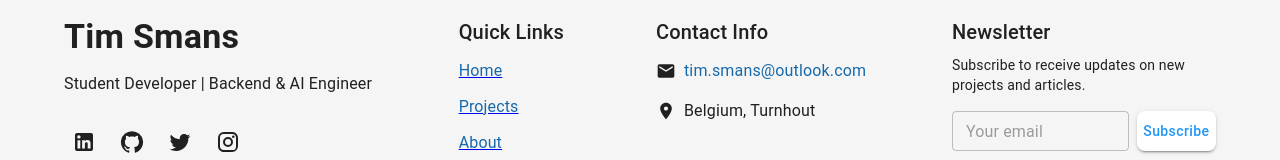
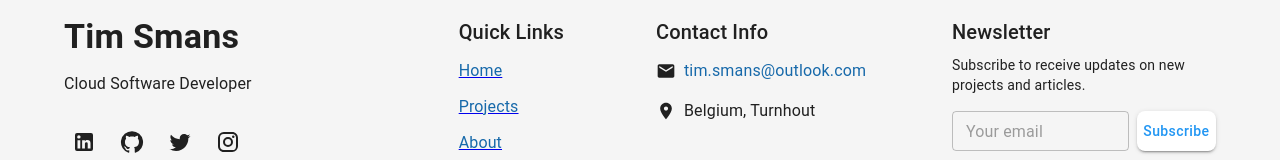
Before and after one commit to Tim-Smans/portfolio, a Next.js app: page /admin/login in a window 1280 px wide. Shown: the part 920-1080 px from the top of the page. Built offline with nearby package versions, Linux system fonts and the light colour scheme; no server answers.

Commit message:
Changed homepage hero title and footer description

```diff
--- a/src/components/home/heroSection.tsx
+++ b/src/components/home/heroSection.tsx
@@ -18,10 +18,10 @@ const HeroSection: FC = () => {
             Hi, I&apos;m <Box component="span" color="primary.main">Tim Smans</Box>
           </Typography>
           <Typography variant="h4" gutterBottom color="text.secondary">
-            Student Developer
+            Cloud Software Developer
           </Typography>
           <Typography variant="body1" color="text.secondary" paragraph>
-          I am an enthusiastic student developer, having recently completed an enriching and challenging internship experience in Finland          </Typography>
+          I am an enthusiastic junior developer, having recently completed an enriching and challenging internship experience in Finland, and finishing my studies Summa cum laude.          </Typography>
           <Stack direction="row" spacing={2}>
             <Link href={'/projects'}>
               <Button variant="contained" size="large">
--- a/src/components/shared/footer.tsx
+++ b/src/components/shared/footer.tsx
@@ -98,7 +98,7 @@ export default function Footer() {
                 Tim Smans
               </Typography>
               <Typography variant="subtitle1" sx={{ mb: 2 }}>
-              Student Developer | Backend & AI Engineer
+              Cloud Software Developer
               </Typography>
 
             </Box>
```
